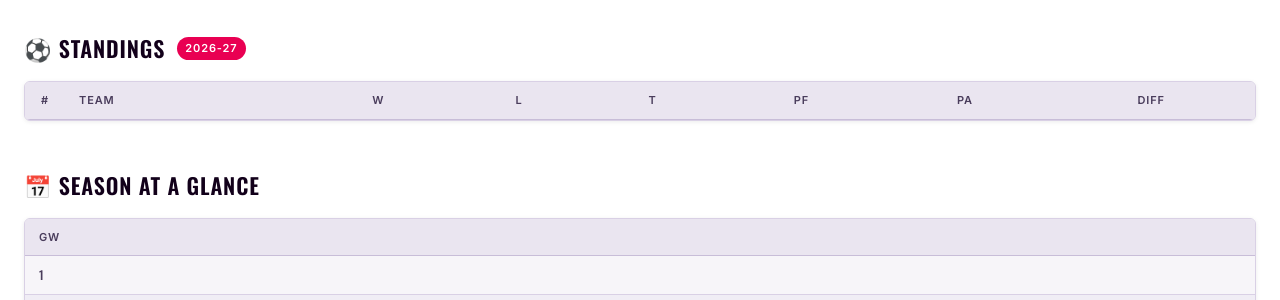
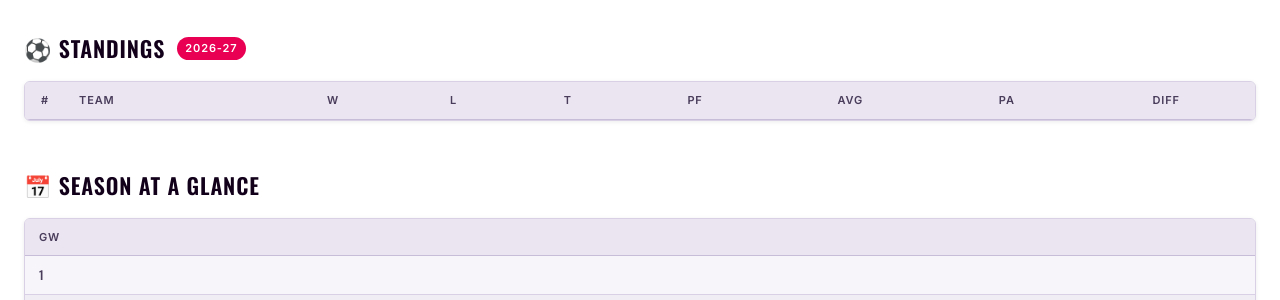
Before and after one commit to mcg1220/futbol-fantasia, a Flask app: page / in a window 1280 px wide. Shown: the part 58-358 px from the top of the page. Run offline with Flask 3, Linux system fonts and the light colour scheme; data that the repository does not hold is empty.

Commit message:
Add average points-for per gameweek column to Standings
Template-only -- games played (wins+losses+ties) and points-for were
already in the query, just needed dividing. Shows an em-dash instead of
0.00 for a team with no games played yet.

Co-Authored-By: Claude Sonnet 5 <noreply@anthropic.com>

```diff
--- a/templates/standings.html
+++ b/templates/standings.html
@@ -17,6 +17,7 @@
           <th class="col-stat">L</th>
           <th class="col-stat">T</th>
           <th class="col-stat">PF</th>
+          <th class="col-stat" title="Average points for, per gameweek played">Avg</th>
           <th class="col-stat">PA</th>
           <th class="col-stat">DIFF</th>
         </tr>
@@ -24,6 +25,7 @@
       <tbody>
         {% for row in standings %}
         {% set diff = row.pts_for - row.pts_against %}
+        {% set games_played = row.wins + row.losses + row.ties %}
         <tr {% if loop.index == 4 %}class="playoff-cutoff"{% endif %}>
           <td class="col-rank rank-num">{{ loop.index }}</td>
           <td class="col-team">
@@ -43,6 +45,7 @@
           <td class="col-stat stat-loss">{{ row.losses }}</td>
           <td class="col-stat">{{ row.ties }}</td>
           <td class="col-stat">{{ "%.2f"|format(row.pts_for) }}</td>
+          <td class="col-stat">{{ "%.2f"|format(row.pts_for / games_played) if games_played else '—' }}</td>
           <td class="col-stat">{{ "%.2f"|format(row.pts_against) }}</td>
           <td class="col-stat diff {% if diff > 0 %}diff-pos{% elif diff < 0 %}diff-neg{% endif %}">
             {% if diff > 0 %}+{% endif %}{{ "%.2f"|format(diff) }}
```
